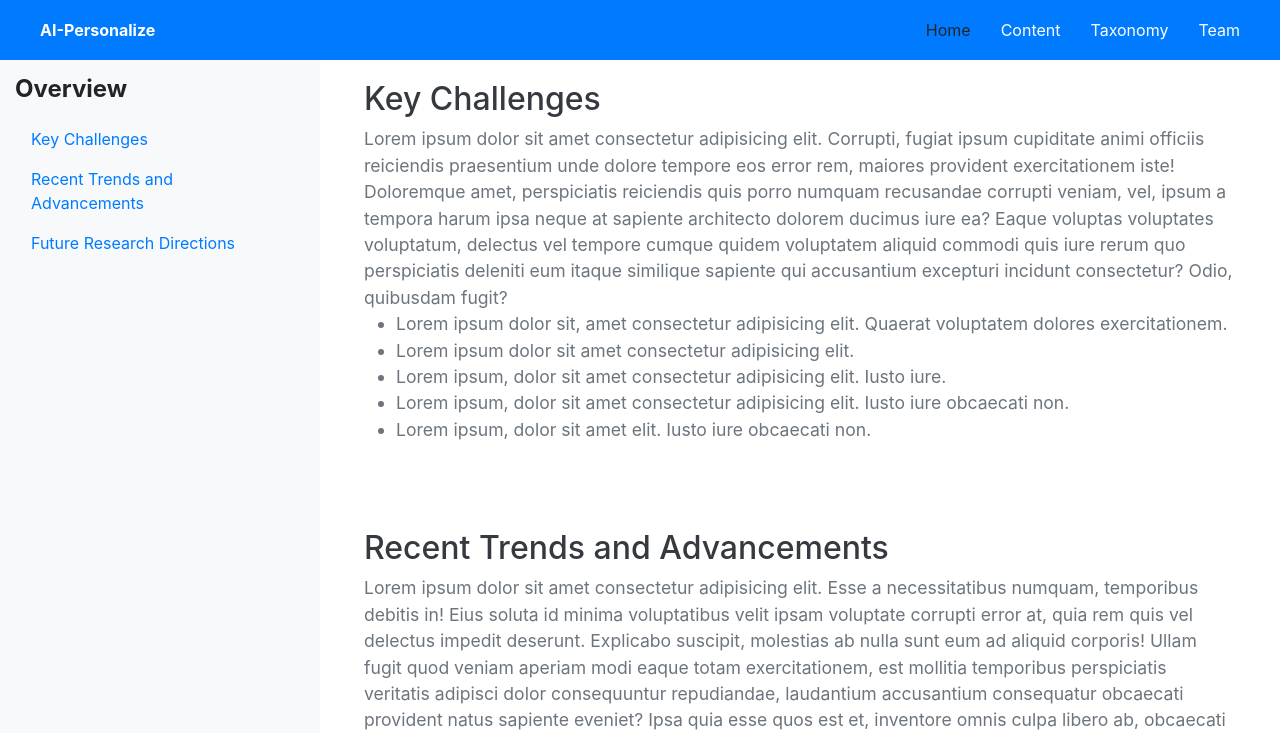
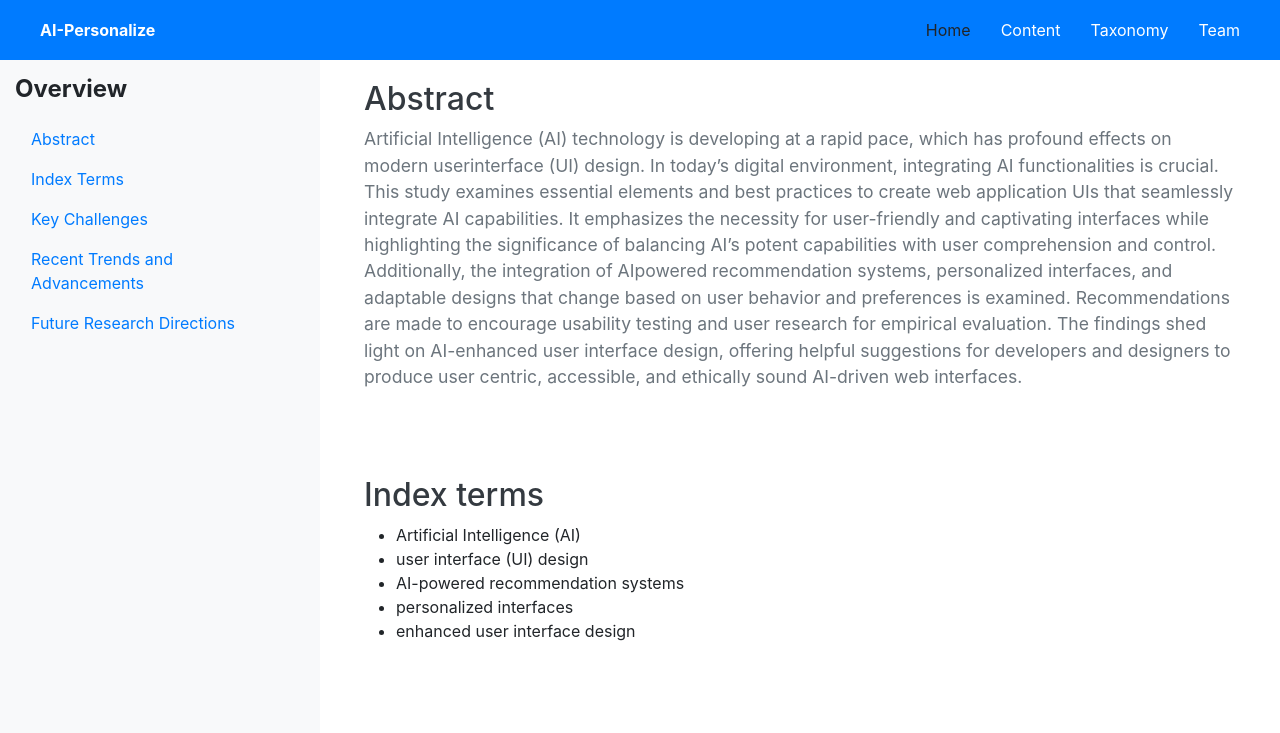
Before and after one commit to rmusukudabbidi/AI-Personalize, a React (Create React App) app: page /#/ in a window 1280 px wide. Shown: the top 733 px of the page. Built offline with nearby package versions, Linux system fonts and the light colour scheme.

Commit message:
First Deliverable

```diff
--- a/src/Components/Home.js
+++ b/src/Components/Home.js
@@ -10,6 +10,16 @@ const Home = () => {
           <div className="sidebar-sticky">
             <h4 className="sidebar-title">Overview</h4>
             <ul className="nav flex-column">
+            <li className="nav-itemm">
+                <Link className="nav-linkk" to="Abstract" smooth={true} duration={0}>
+                  Abstract
+                </Link>
+              </li>
+              <li className="nav-itemm">
+                <Link className="nav-linkk" to="IndexTerms" smooth={true} duration={0}>
+                  Index Terms
+                </Link>
+              </li>
               <li className="nav-itemm">
                 <Link className="nav-linkk" to="keyChallenges" smooth={true} duration={0}>
                   Key Challenges
@@ -30,6 +40,25 @@ const Home = () => {
         </nav>
 
         <main className="col-md-9 ms-sm-auto col-lg-9 px-4">
+
+        <div className="content-section" id="Abstract">
+            <h2>Abstract</h2>
+            <p>
+            Artificial Intelligence (AI) technology is developing at a rapid pace, which has profound effects on modern userinterface (UI) design. In today’s digital environment, integrating AI functionalities is crucial. This study examines essential elements and best practices to create web application UIs that seamlessly integrate AI capabilities. It emphasizes the necessity for user-friendly and captivating interfaces while highlighting the significance of balancing AI’s potent capabilities with user comprehension and control. Additionally, the integration of AIpowered recommendation systems, personalized interfaces, and adaptable designs that change based on user behavior and preferences is examined. Recommendations are made to encourage usability testing and user research for empirical evaluation. The findings shed light on AI-enhanced user interface design, offering helpful suggestions for developers and designers to produce user centric, accessible, and ethically sound AI-driven web interfaces.
+            </p>
+          </div>
+
+          <div className="content-section" id="IndexTerms">
+            <h2>Index terms</h2>
+            <ul>
+             <li>Artificial Intelligence (AI)</li>
+             <li>user interface (UI) design </li>
+             <li>AI-powered recommendation systems</li>
+             <li>personalized interfaces </li>
+             <li>enhanced user interface design</li>
+            </ul>
+          </div>
+
           <div className="content-section" id="keyChallenges">
             <h2>Key Challenges</h2>
             <p>
--- a/src/Components/Team.js
+++ b/src/Components/Team.js
@@ -4,6 +4,7 @@ import haritha from './images/haritha.jpg';
 import harsh from './images/Harsh.jpg';
 import rohit from './images/rohit.jpeg';
 import ajay from './images/ajay.jpg';
+import sreeja from './images/sreeja.jpg';
 
 const teamMembers = [
   {
@@ -26,9 +27,9 @@ const teamMembers = [
   },
   {
     name: 'Mary Sreeja Thirumala Reddy',
-    role: 'Content Validator',
-    bio: '',
-    photo: 'https://via.placeholder.com/150',
+    role: 'Content Validator and Documentation',
+    bio: 'AWS and Web Development Enthusiast with experience in cloud services like S3, Athena, and Snowflake, alongside a solid foundation in front-end web technologies such as HTML, CSS, and JavaScript. My focus is on leveraging AWS to build scalable solutions while also developing responsive and interactive web applications. I am passionate about expanding my technical expertise and using both cloud and web technologies to address real-world challenges.',
+    photo: sreeja,
   },
   {
     name: 'Rohit Reddy Musukudabbidi',
```
Also changed, not shown: src/Components/images/sreeja.jpg (added).
